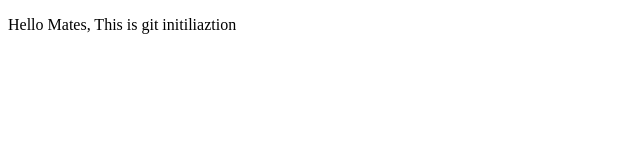
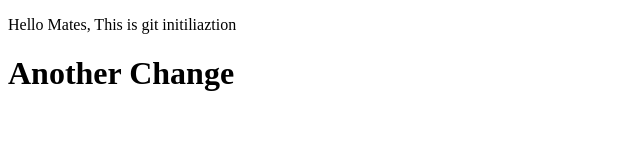
Before and after one commit to EmonRezaBD/support-system-for-women-and-children, a plain HTML site: page Test.html in a window 1280 px wide. Shown: the whole page, without its empty margins (0-640 px from the left). Drawn offline with Linux system fonts and the light colour scheme.

Commit message:
If Modified Commit

```diff
--- a/Test.html
+++ b/Test.html
@@ -7,5 +7,6 @@
 </head>
 <body>
     <p>Hello Mates, This is git initiliaztion </p>
+    <h1>Another Change</h1>
 </body>
 </html>
```
